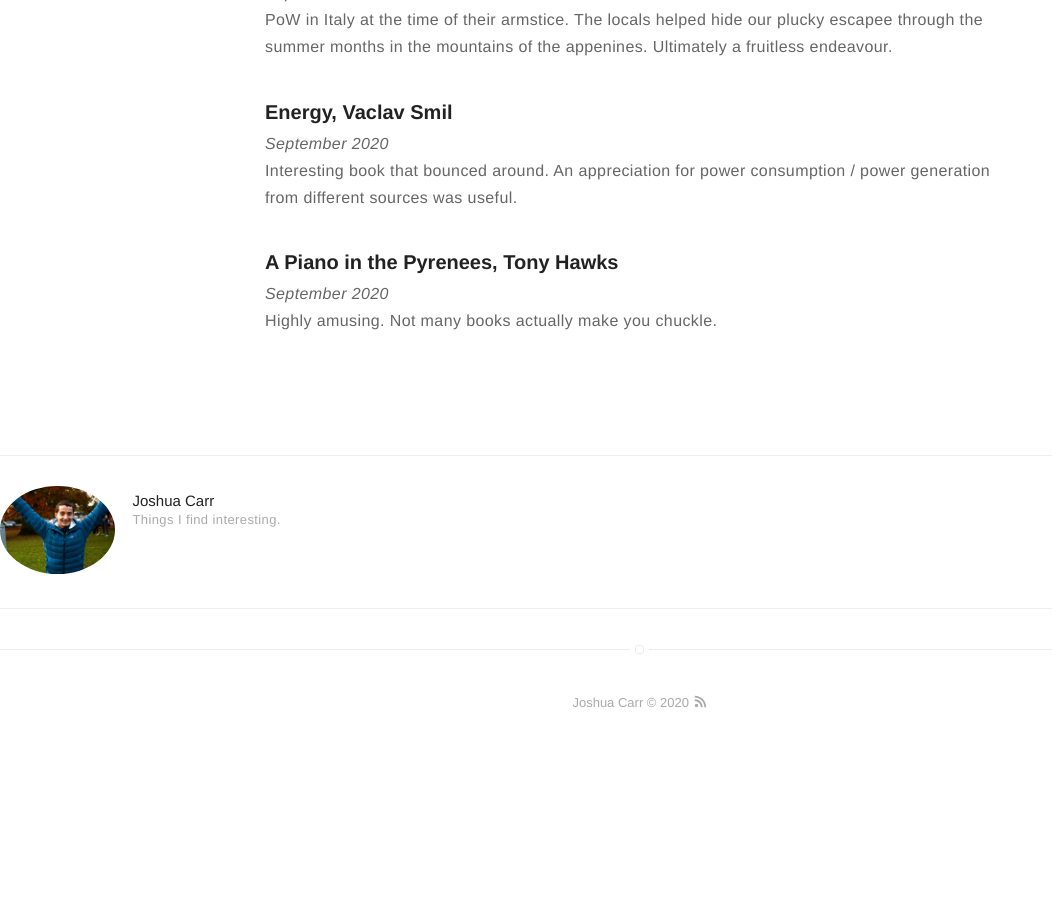
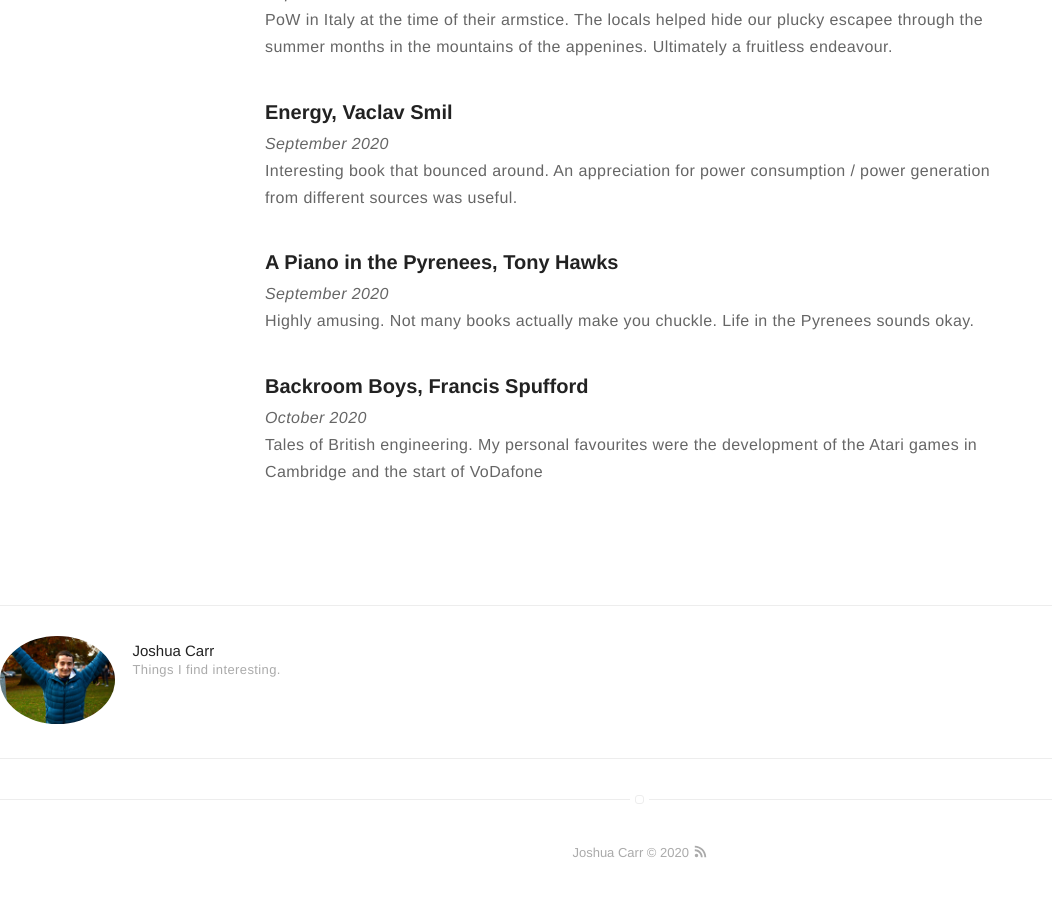
Before and after one commit to jc782/jc782.github.io, a Jekyll site: the page built from _posts/2020-04-06-BookReviews.markdown, in a window 1280 px wide and 900 px high, scrolled down 3380 px. Shown: the top 897 px of the window, without its empty margins (0-1052 px from the left). Built offline with Jekyll 4.4.1, drawn with Linux system fonts in a browser that asks for light colours; before the commit the page ends 4130 px from its top, so only the background shows below that.

Commit message:
+ october books

```diff
--- a/_posts/2020-04-06-BookReviews.markdown
+++ b/_posts/2020-04-06-BookReviews.markdown
@@ -119,4 +119,8 @@ Interesting book that bounced around. An appreciation for power consumption / po
 
 ### A Piano in the Pyrenees, Tony Hawks
 *September 2020*
-Highly amusing. Not many books actually make you chuckle.
+Highly amusing. Not many books actually make you chuckle. Life in the Pyrenees sounds okay.
+
+### Backroom Boys, Francis Spufford
+*October 2020*
+Tales of British engineering. My personal favourites were the development of the Atari games in Cambridge and the start of VoDafone
```
